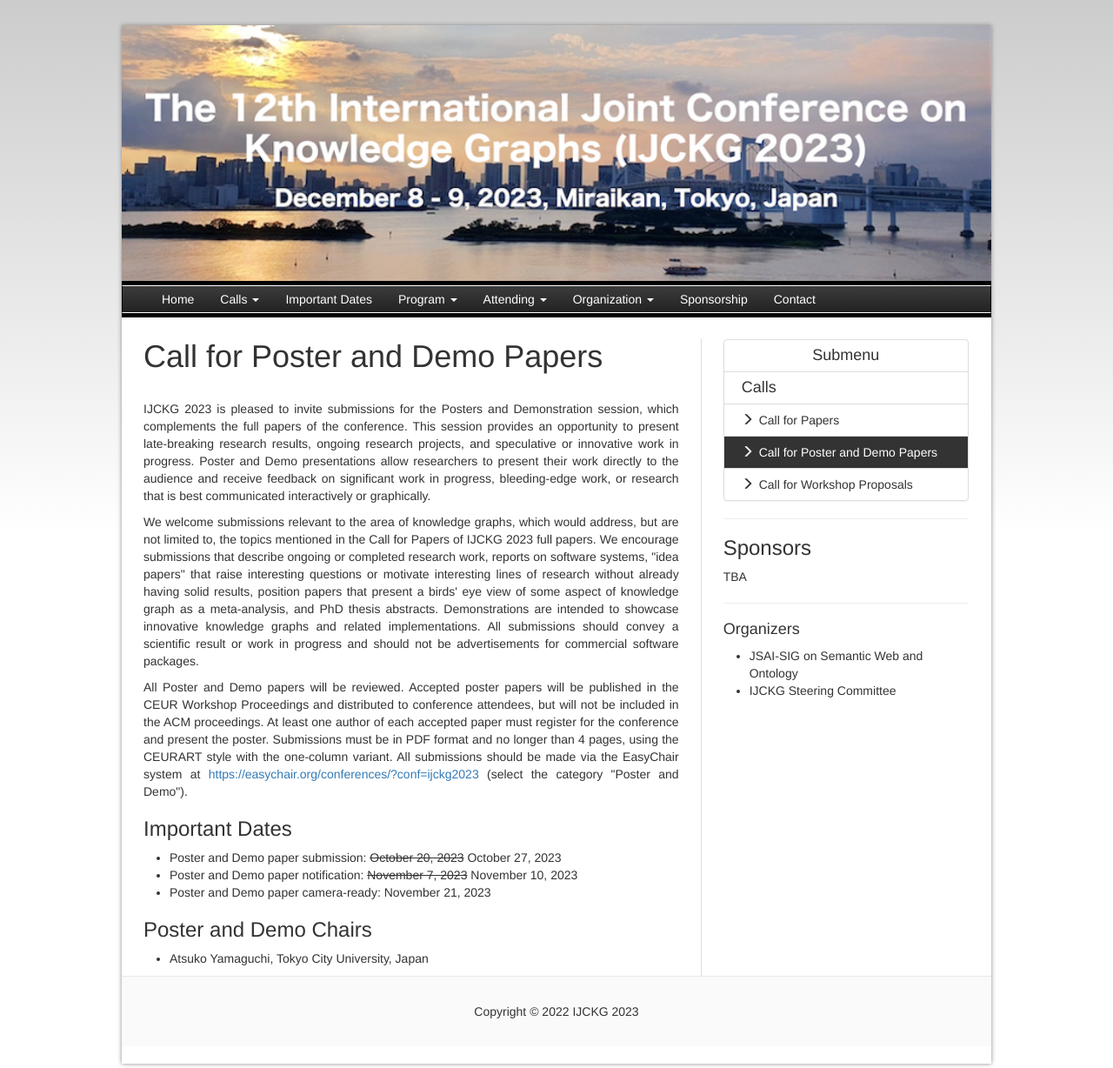
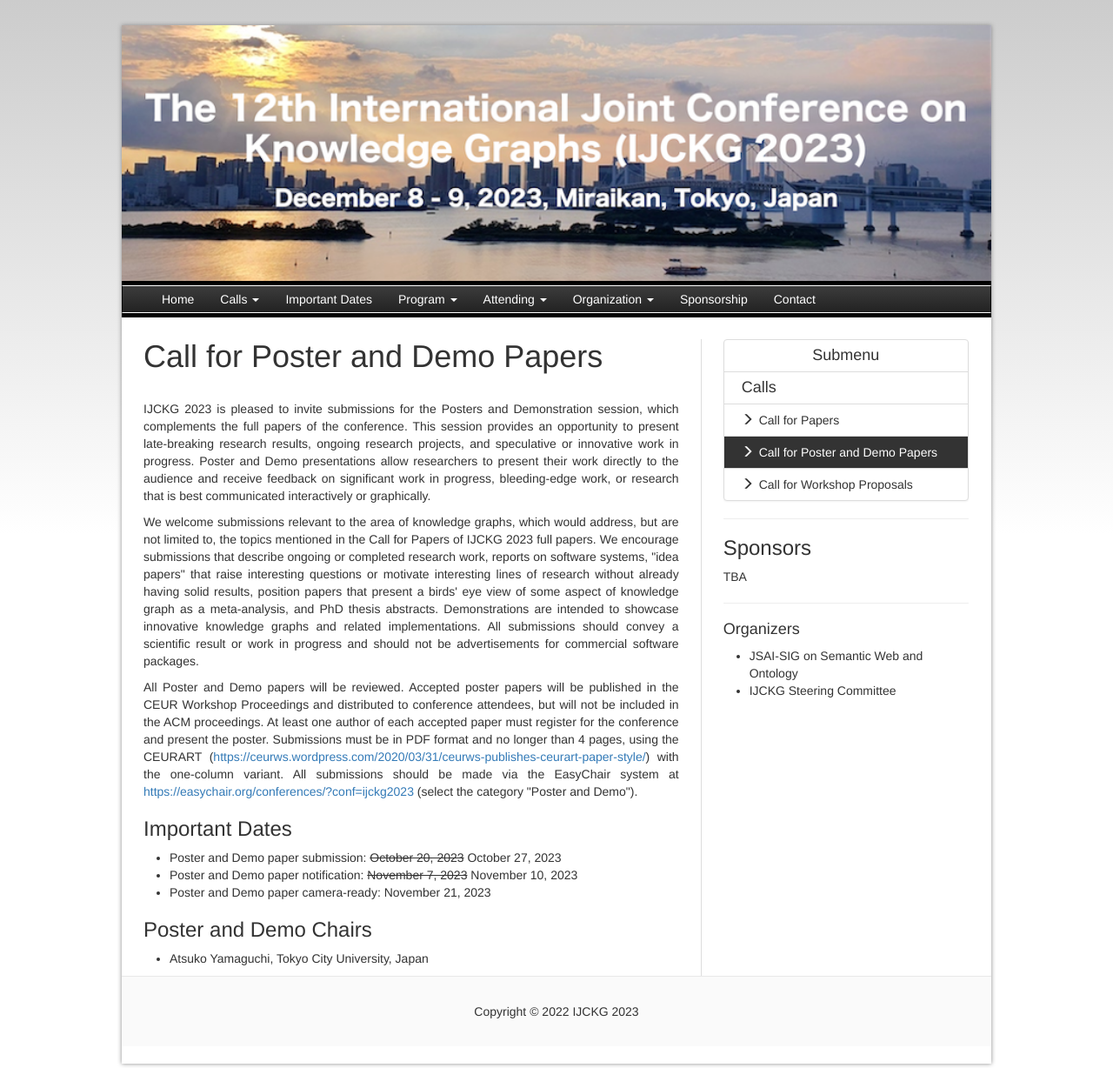
Before and after one commit to IJCKGconference/IJCKG2023, a Jekyll site: the page built from pages/calls/poster_demo_papers.html, in a window 1280 px wide. Shown: the whole page at 87% size. Built offline with Jekyll 4.4.1, drawn with Linux system fonts in a browser that asks for light colours; some of the changed lines change nothing that is shown.

Commit message:
Update poster_demo_papers.html

```diff
--- a/pages/calls/poster_demo_papers.html
+++ b/pages/calls/poster_demo_papers.html
@@ -40,7 +40,7 @@ status: published
     All Poster and Demo papers will be reviewed. Accepted poster papers will be published in the CEUR Workshop
     Proceedings and distributed to conference attendees, but will not be included in the ACM proceedings. At least one
     author of each accepted paper must register for the conference and present the poster. Submissions must be in PDF
-    format and no longer than 4 pages, using the CEURART style with the one-column variant. All submissions should be
+    format and no longer than 4 pages, using the CEURART (<a>https://ceurws.wordpress.com/2020/03/31/ceurws-publishes-ceurart-paper-style/</a>) with the one-column variant. All submissions should be
     made via the EasyChair
     system at <a href="https://easychair.org/conferences/?conf=ijckg2023"
         target="_blank">https://easychair.org/conferences/?conf=ijckg2023</a> (select the category "Poster and Demo").
```
